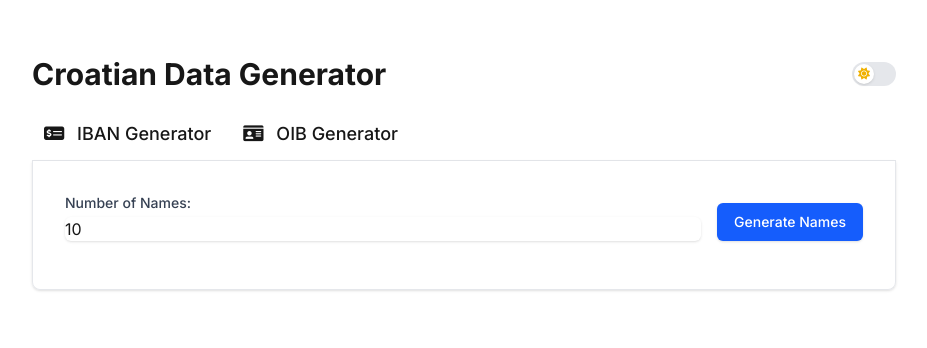
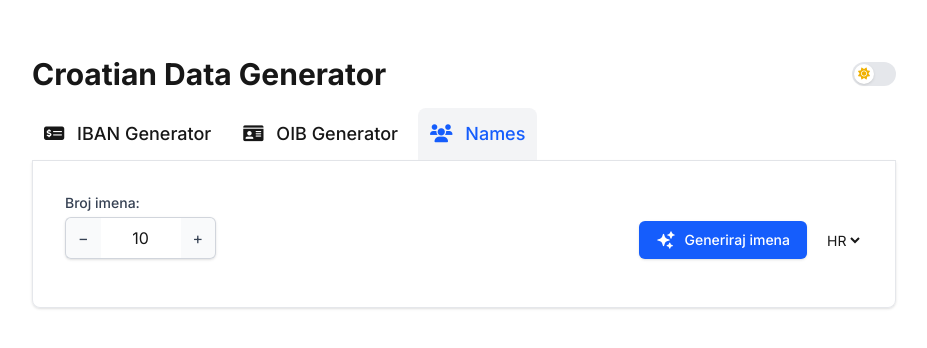
Before and after one commit to Solus/data-generator, a Next.js app: page /names in a window 1280 px wide. Shown: the top 348 px of the page, without its empty margins (176-1103 px from the left). Built offline with nearby package versions, Linux system fonts and the light colour scheme.

Commit message:
Add names generation API and updated the Names component visually

```diff
--- /dev/null
+++ b/src/app/api/generate-names/route.ts
@@ -0,0 +1,43 @@
+import { NextResponse } from 'next/server';
+
+export async function POST(request: Request) {
+  try {
+    const { numNames } = await request.json();
+
+    if (!numNames || typeof numNames !== 'number' || numNames < 1 || numNames > 50) {
+      return NextResponse.json({ error: 'Invalid number of names requested.' }, { status: 400 });
+    }
+
+    const apiKey = process.env.GEMINI_API_KEY;
+
+    if (!apiKey) {
+      console.error('GEMINI_API_KEY is not set in environment variables.');
+      return NextResponse.json({ error: 'API key not configured on the server.' }, { status: 500 });
+    }
+
+    const prompt = `Generate a list of ${numNames} unique Croatian first and last names. Format each name as "Firstname,Lastname" on a new line, with no introductory or concluding text.`;
+    const chatHistory = [{ role: 'user', parts: [{ text: prompt }] }];
+    const payload = { contents: chatHistory };
+    const apiUrl = `https://generativelanguage.googleapis.com/v1beta/models/gemini-2.0-flash:generateContent?key=${apiKey}`;
+
+    const geminiResponse = await fetch(apiUrl, {
+      method: 'POST',
+      headers: { 'Content-Type': 'application/json' },
+      body: JSON.stringify(payload),
+    });
+
+    const result = await geminiResponse.json();
+
+    if (!geminiResponse.ok) {
+      console.error('Google API Error:', result);
+      const errorMessage = result.error?.message || 'An error occurred with the Google API.';
+      return NextResponse.json({ error: errorMessage }, { status: geminiResponse.status });
+    }
+
+    return NextResponse.json(result);
+  } catch (e: unknown) {
+    console.error('Error in /api/generate-names:', e);
+    const errorMessage = e instanceof Error ? e.message : 'An unknown server error occurred.';
+    return NextResponse.json({ error: errorMessage }, { status: 500 });
+  }
+}
--- a/src/components/NamesGenerator.tsx
+++ b/src/components/NamesGenerator.tsx
@@ -1,6 +1,7 @@
 'use client';
 
 import React, { useState } from 'react';
+import { SparklesIcon } from '@heroicons/react/24/solid';
 import { copyToClipboard } from '@/utils/clipboard';
 
 interface Name {
@@ -14,6 +15,39 @@ const NamesGenerator: React.FC = () => {
   const [loading, setLoading] = useState<boolean>(false);
   const [error, setError] = useState<string | null>(null);
   const [copyStatus, setCopyStatus] = useState<Record<string, 'idle' | 'success'>>({});
+  const [openDropdown, setOpenDropdown] = useState<number | null>(null);
+  const [lang, setLang] = useState<'hr' | 'en'>('hr');
+
+  const L: Record<string, any> = {
+    en: {
+      numberOfNames: 'Number of Names:',
+      generateNames: 'Generate Names',
+      generating: 'Generating names…',
+      actions: 'Actions',
+      moreOptions: 'More copy options',
+      copyText: (v: string) => `Copy "${v}"`,
+      decrease: 'Decrease number of names',
+      increase: 'Increase number of names',
+      aiTitle: 'Generate names using AI',
+      firstNameHeader: 'First Name',
+      lastNameHeader: 'Last Name',
+      openActions: 'Open actions',
+    },
+    hr: {
+      numberOfNames: 'Broj imena:',
+      generateNames: 'Generiraj imena',
+      generating: 'Generiranje imena…',
+      actions: 'Akcije',
+      moreOptions: 'Više opcija kopiranja',
+      copyText: (v: string) => `Kopiraj "${v}"`,
+      decrease: 'Smanji broj imena',
+      increase: 'Povećaj broj imena',
+      aiTitle: 'Generiraj imena pomoću AI',
+      firstNameHeader: 'Ime',
+      lastNameHeader: 'Prezime',
+      openActions: 'Otvori akcije',
+    },
+  };
 
   const handleCopy = async (text: string, key: string) => {
     const success = await copyToClipboard(text);
@@ -28,25 +62,31 @@ const NamesGenerator: React.FC = () => {
     }
   };
 
+  const incrementNum = () => setNumNames(n => Math.min(50, n + 1));
+  const decrementNum = () => setNumNames(n => Math.max(1, n - 1));
+  const onNumChange = (e: React.ChangeEvent<HTMLInputElement>) => {
+    const v = parseInt(e.target.value);
+    if (Number.isNaN(v)) return;
+    setNumNames(Math.min(50, Math.max(1, v)));
+  };
+
   const generateNames = async () => {
     setError(null);
     setLoading(true);
 
-    const prompt = `Generate a list of ${numNames} unique Croatian first and last names. Format each name as "Firstname,Lastname" on a new line, with no introductory or concluding text.`;
-
-    const chatHistory = [{ role: 'user', parts: [{ text: prompt }] }];
-    const payload = { contents: chatHistory };
-    const apiKey = '';
-    const apiUrl = `https://generativelanguage.googleapis.com/v1beta/models/gemini-2.0-flash:generateContent?key=${apiKey}`;
-
     try {
-      const response = await fetch(apiUrl, {
+      const response = await fetch('/api/generate-names', {
         method: 'POST',
         headers: { 'Content-Type': 'application/json' },
-        body: JSON.stringify(payload),
+        body: JSON.stringify({ numNames }),
       });
 
       const result = await response.json();
+
+      if (!response.ok) {
+        // If our API returns an error, it will be in result.error
+        throw new Error(result.error || 'Failed to generate names.');
+      }
 
       if (result.candidates && result.candidates.length > 0) {
         const text = result.candidates[0].content.parts[0].text;
@@ -57,7 +97,8 @@ const NamesGenerator: React.FC = () => {
         });
         setNames(newNames);
       } else {
-        setError('No names generated. Please try again.');
+        const errorMessage = result.error?.message || 'No names generated. Please try again.';
+        setError(errorMessage);
         setNames([]);
       }
     } catch (e: unknown) {
@@ -78,82 +119,180 @@ const NamesGenerator: React.FC = () => {
   <div className='flex items-end space-x-4 mb-4'>
         <div className='flex-1'>
           <label htmlFor='numNames' className='block text-sm font-medium text-gray-700 dark:text-gray-300'>
-            Number of Names:
+            {L[lang].numberOfNames}
           </label>
+          <div className='mt-1 inline-flex items-center rounded-md shadow-sm bg-white dark:bg-gray-800'>
+            <button
+              type='button'
+              onClick={decrementNum}
+              className='px-3 py-2 rounded-l-md border border-r-0 border-gray-300 dark:border-gray-700 bg-gray-50 dark:bg-gray-700 text-gray-700 dark:text-gray-200 hover:bg-gray-100'
+              aria-label='Decrease number of names'
+            >
+              −
+            </button>
             <input
               id='numNames'
-            type='number'
+              type='text'
+              inputMode='numeric'
+              pattern='[0-9]*'
               value={numNames}
-            onChange={(e) => setNumNames(parseInt(e.target.value))}
-            min='1'
-            max='50'
-            className='mt-1 block w-full rounded-md border-gray-300 shadow-sm focus:border-blue-300 focus:ring focus:ring-blue-200 focus:ring-opacity-50 dark:bg-gray-800 dark:border-gray-700 dark:text-white'
+              onChange={onNumChange}
+              min={1}
+              max={50}
+              className='w-20 text-center px-2 py-2 border-t border-b border-gray-300 dark:border-gray-700 focus:outline-none'
+              aria-label='Number of names'
             />
+            <button
+              type='button'
+              onClick={incrementNum}
+              className='px-3 py-2 rounded-r-md border border-l-0 border-gray-300 dark:border-gray-700 bg-gray-50 dark:bg-gray-700 text-gray-700 dark:text-gray-200 hover:bg-gray-100'
+              aria-label='Increase number of names'
+            >
+              +
+            </button>
           </div>
+        </div>
+        <div className='flex items-center space-x-2'>
           <button
             onClick={generateNames}
             disabled={loading}
-          className='py-2 px-4 border border-transparent rounded-md shadow-sm text-sm font-medium text-white bg-blue-600 hover:bg-blue-700 focus:outline-none focus:ring-2 focus:ring-offset-2 focus:ring-blue-500 disabled:bg-gray-400 dark:disabled:bg-gray-600'
+            aria-busy={loading}
+            className='inline-flex items-center gap-2 py-2 px-4 border border-transparent rounded-md shadow-sm text-sm font-medium text-white bg-blue-600 hover:bg-blue-700 focus:outline-none focus:ring-2 focus:ring-offset-2 focus:ring-blue-500 disabled:bg-gray-400 dark:disabled:bg-gray-600'
+            title={L[lang].aiTitle}
           >
-          {loading ? 'Generating...' : 'Generate Names'}
+            {/* Heroicon sparkles (AI/magic indicator) */}
+            <SparklesIcon className='w-5 h-5' aria-hidden='true' />
+            <span>{L[lang].generateNames}</span>
           </button>
+
+          <select
+            value={lang}
+            onChange={(e) => setLang(e.target.value as 'hr' | 'en')}
+            aria-label='Select language'
+            className='ml-2 rounded-md border-gray-300 dark:bg-gray-800 dark:border-gray-700 text-sm'
+          >
+            <option value='hr'>HR</option>
+            <option value='en'>EN</option>
+          </select>
+        </div>
       </div>
 
-      {loading && <p className='text-center text-blue-500 dark:text-blue-400'>Generating names...</p>}
+      {loading && (
+        <div className='mt-6 flex flex-col items-center space-y-3'>
+          <div className='inline-flex items-center gap-2'>
+            <svg className='animate-spin w-6 h-6 text-blue-600 dark:text-blue-400' viewBox='0 0 24 24' fill='none' stroke='currentColor' xmlns='http://www.w3.org/2000/svg' aria-hidden>
+              <path d='M21 12a9 9 0 11-18 0' strokeWidth='2' strokeLinecap='round' strokeLinejoin='round' />
+            </svg>
+            <span className='text-sm text-blue-600 dark:text-blue-400'>{L[lang].generating}</span>
+          </div>
+
+          {/* Skeleton rows to indicate incoming data */}
+          <div className='w-full max-w-2xl space-y-2'>
+            <div className='h-8 bg-gray-200 rounded animate-pulse dark:bg-gray-700' />
+            <div className='h-8 bg-gray-200 rounded animate-pulse dark:bg-gray-700' />
+            <div className='h-8 bg-gray-200 rounded animate-pulse dark:bg-gray-700' />
+          </div>
+        </div>
+      )}
       {error && <p className='text-center text-red-500 dark:text-red-400'>{error}</p>}
 
       {!loading && names.length > 0 && (
-        <div className='names-grid'>
-          <div className='names-grid-header'>Ime</div>
-          <div className='names-grid-header'>Prezime</div>
-          <div className='names-grid-header text-center'>Actions</div>
+        <div className='grid grid-cols-[1fr_1fr_auto] gap-x-4 gap-y-2 items-center mt-6'>
+          {/* Headers */}
+          <div className='font-bold p-2 text-left text-gray-600 dark:text-gray-400 uppercase tracking-wider text-sm'>{L[lang].firstNameHeader}</div>
+          <div className='font-bold p-2 text-left text-gray-600 dark:text-gray-400 uppercase tracking-wider text-sm'>{L[lang].lastNameHeader}</div>
+          <div className='font-bold p-2 text-center text-gray-600 dark:text-gray-400 uppercase tracking-wider text-sm'>{L[lang].actions}</div>
+
+          {/* Data Rows */}
           {names.map((name, index) => (
-            <div key={index} className='names-grid-row'>
-              <div className='names-cell group relative'>
-                <span className='p-2'>{name.firstName}</span>
+            <React.Fragment key={index}>
+              {/* First Name Cell */}
+              <div className='bg-gray-50 dark:bg-gray-800 rounded-md group relative flex items-center'>
+                <span className='p-2 flex-grow'>{name.firstName}</span>
                 <button
                   onClick={() => handleCopy(name.firstName, `${index}-firstName`)}
-                  className='absolute right-1 top-1/2 -translate-y-1/2 p-1 text-sm bg-gray-200 rounded opacity-0 group-hover:opacity-100 transition-opacity dark:bg-gray-700'
-                  title={`Copy ${name.firstName}`}
+                  className='absolute right-2 top-1/2 -translate-y-1/2 p-1 text-sm bg-gray-200 rounded opacity-0 group-hover:opacity-100 transition-opacity dark:bg-gray-700'
+                  title={L[lang].copyText(name.firstName)}
                 >
                   {copyStatus[`${index}-firstName`] === 'success' ? (
-                    <i className="fas fa-check text-green-500"></i>
+                    <i className='fas fa-check text-green-500'></i>
                   ) : (
                     <i className='fas fa-copy'></i>
                   )}
                 </button>
               </div>
-              <div className='names-cell group relative'>
-                <span className='p-2'>{name.lastName}</span>
+
+              {/* Last Name Cell */}
+              <div className='bg-gray-50 dark:bg-gray-800 rounded-md group relative flex items-center'>
+                <span className='p-2 flex-grow'>{name.lastName}</span>
                 <button
                   onClick={() => handleCopy(name.lastName, `${index}-lastName`)}
-                  className='absolute right-1 top-1/2 -translate-y-1/2 p-1 text-sm bg-gray-200 rounded opacity-0 group-hover:opacity-100 transition-opacity dark:bg-gray-700'
-                  title={`Copy ${name.lastName}`}
+                  className='absolute right-2 top-1/2 -translate-y-1/2 p-1 text-sm bg-gray-200 rounded opacity-0 group-hover:opacity-100 transition-opacity dark:bg-gray-700'
+                  title={L[lang].copyText(name.lastName)}
                 >
                   {copyStatus[`${index}-lastName`] === 'success' ? (
-                    <i className="fas fa-check text-green-500"></i>
+                    <i className='fas fa-check text-green-500'></i>
                   ) : (
                     <i className='fas fa-copy'></i>
                   )}
                 </button>
               </div>
-              <div className='names-cell flex justify-center items-center space-x-2'>
+
+              {/* Actions Cell - Primary copy button + dropdown for alternate order */}
+              <div className='flex justify-center items-center'>
+                <div
+                  className='relative inline-flex rounded-md shadow-sm'
+                  onBlur={(e) => {
+                    if (!e.currentTarget.contains(e.relatedTarget as Node)) setOpenDropdown(null);
+                  }}
+                >
                   <button
                     onClick={() => handleCopy(`${name.firstName} ${name.lastName}`, `${index}-fullName`)}
-                  className='py-1 px-2 rounded-lg text-sm bg-blue-600 text-white hover:bg-blue-700 transition-colors'
-                  title={`Copy ${name.firstName} ${name.lastName}`}
+                    title={`Copy "${name.firstName} ${name.lastName}"`}
+                    aria-label={`Copy ${name.firstName} ${name.lastName}`}
+                    className='p-2 rounded-l-md bg-blue-600 text-white hover:bg-blue-700 focus:outline-none focus:ring-2 focus:ring-blue-500 inline-flex items-center justify-center'
                   >
-                  I P
+                    {copyStatus[`${index}-fullName`] === 'success' ? (
+                      <svg className='w-5 h-5 text-green-200' viewBox='0 0 24 24' fill='none' stroke='currentColor' xmlns='http://www.w3.org/2000/svg'>
+                        <path d='M5 13l4 4L19 7' strokeWidth='2' strokeLinecap='round' strokeLinejoin='round' />
+                      </svg>
+                    ) : (
+                      <svg className='w-5 h-5' viewBox='0 0 24 24' fill='none' stroke='currentColor' xmlns='http://www.w3.org/2000/svg'>
+                        <rect x='9' y='9' width='13' height='13' rx='2' />
+                        <path d='M5 15H4a2 2 0 0 1-2-2V4a2 2 0 0 1 2-2h9a2 2 0 0 1 2 2v1' strokeWidth='2' strokeLinecap='round' strokeLinejoin='round' />
+                      </svg>
+                    )}
+                    <span className='sr-only'>{`Copy ${name.firstName} ${name.lastName}`}</span>
                   </button>
+
                   <button
-                  onClick={() => handleCopy(`${name.lastName} ${name.firstName}`, `${index}-fullNameRev`)}
-                  className='py-1 px-2 rounded-lg text-sm bg-blue-600 text-white hover:bg-blue-700 transition-colors'
-                  title={`Copy ${name.lastName} ${name.firstName}`}
+                    onClick={() => setOpenDropdown(openDropdown === index ? null : index)}
+                    aria-haspopup='menu'
+                    aria-expanded={openDropdown === index}
+                    title='More copy options'
+                    className='py-2 px-2 rounded-r-md bg-blue-500 text-white hover:bg-blue-600 focus:outline-none focus:ring-2 focus:ring-blue-500'
                   >
-                  P I
+                    <svg className='w-4 h-4' viewBox='0 0 20 20' fill='none' stroke='currentColor' xmlns='http://www.w3.org/2000/svg'>
+                      <path d='M6 8l4 4 4-4' strokeWidth='2' strokeLinecap='round' strokeLinejoin='round' />
+                    </svg>
+                  </button>
+
+                  {openDropdown === index && (
+                    <div className='absolute right-0 mt-2 w-48 bg-white dark:bg-gray-800 border border-gray-200 dark:border-gray-700 rounded-md shadow-lg z-10'>
+                      <button
+                        onClick={() => {
+                          handleCopy(`${name.lastName} ${name.firstName}`, `${index}-fullNameRev`);
+                          setOpenDropdown(null);
+                        }}
+                        className='w-full text-left px-3 py-2 text-sm hover:bg-gray-100 dark:hover:bg-gray-700'
+                      >
+                        {L[lang].copyText(`${name.lastName} ${name.firstName}`)}
                       </button>
                     </div>
+                  )}
                 </div>
+              </div>
+            </React.Fragment>
           ))}
         </div>
       )}
--- a/src/components/Navigation.tsx
+++ b/src/components/Navigation.tsx
@@ -6,7 +6,7 @@ import { usePathname } from 'next/navigation';
 const navItems = [
   { href: '/iban', icon: 'fas fa-money-check-dollar', label: 'IBAN Generator' },
   { href: '/oib', icon: 'fas fa-id-card', label: 'OIB Generator' },
-  // { href: '/names', icon: 'fas fa-users', label: 'Names' },
+  { href: '/names', icon: 'fas fa-users', label: 'Names' },
 ];
 
 export default function Navigation() {
```
Also changed, not shown: src/app/api/route.ts (added), 1 other file (tests, documents, lock files or other folders). Lines whose indentation alone changed are shown as unchanged.
